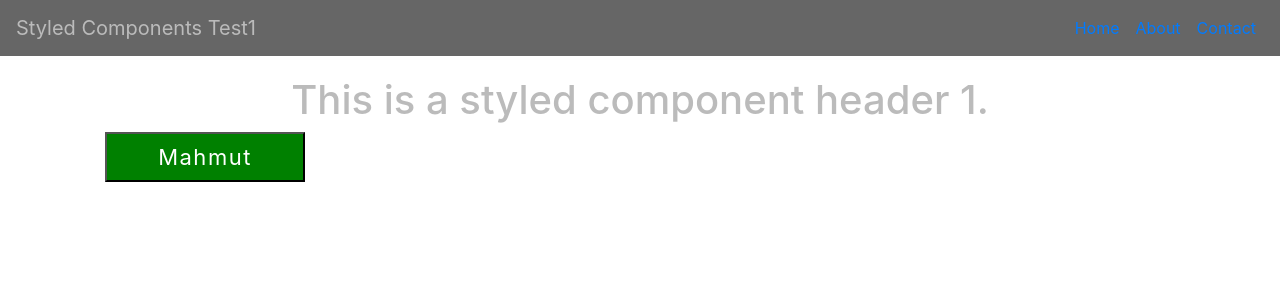
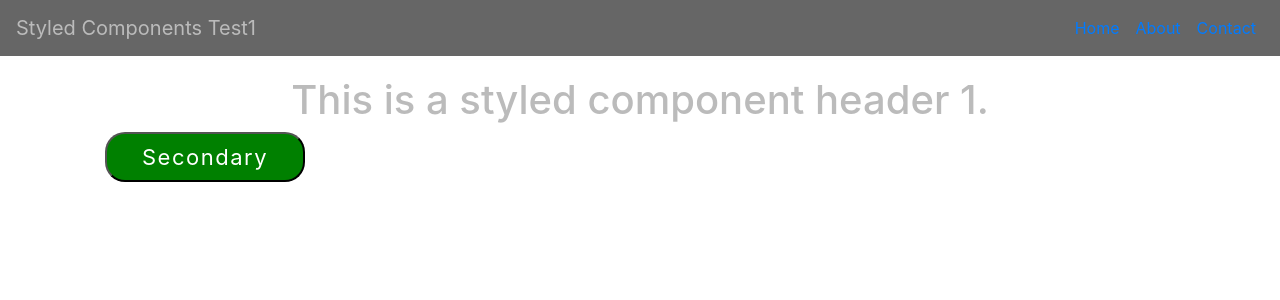
Before and after one commit to ZulianTiger/personal-portfolio-website, a React (Create React App) app: page / in a window 1280 px wide. Shown: the top 300 px of the page. Built offline with nearby package versions, Linux system fonts and the light colour scheme.

Commit message:
Button with props test

```diff
--- a/src/Components/Layout.js
+++ b/src/Components/Layout.js
@@ -1,4 +1,4 @@
-import React, { Component } from 'react';
+import React from 'react';
 import { Container } from 'react-bootstrap';
 
 export const Layout = (props) => (
--- a/src/Components/NewButton.js
+++ b/src/Components/NewButton.js
@@ -4,12 +4,15 @@ import styled from 'styled-components'
 const Button = styled.button`
     width: 200px;
     height: 50px;
-    background-color: green;
+    background-color: ${props => (props.primary ? "green" : "transparent")};
+    border-width: 2px;
+    border-color: "green";
     margin-left: 20px;
     margin-right: 20px;
+    border-radius: 20px;
 `
 const Text = styled.text`
-    color: white;
+    color: ${props => (props.primary ? "white" : "green")};
     font-size: 22px;
     letter-spacing: 1.5px;
     text-align: left;
@@ -20,8 +23,8 @@ export default class NewButton extends Component {
 
     render() {
         return (
-            <Button>
-                <Text>
+            <Button primary={this.props.primary}>
+                <Text primary={this.props.primary}>
                     {this.props.text}
                 </Text>
             </Button>
--- a/src/Containers/Home.js
+++ b/src/Containers/Home.js
@@ -9,7 +9,7 @@ class Home extends Component {
         return (
             <div>
                 <HomeTitle>This is a styled component header 1.</HomeTitle>
-                <NewButton text="Mahmut"/>
+                <NewButton primary text="Secondary"/>
             </div>
         )
     }
```
